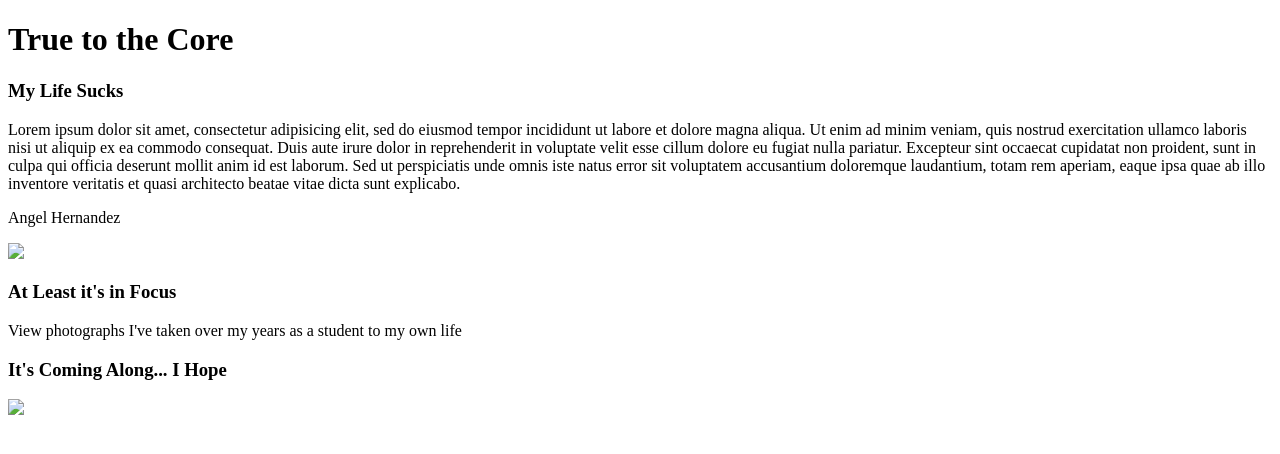
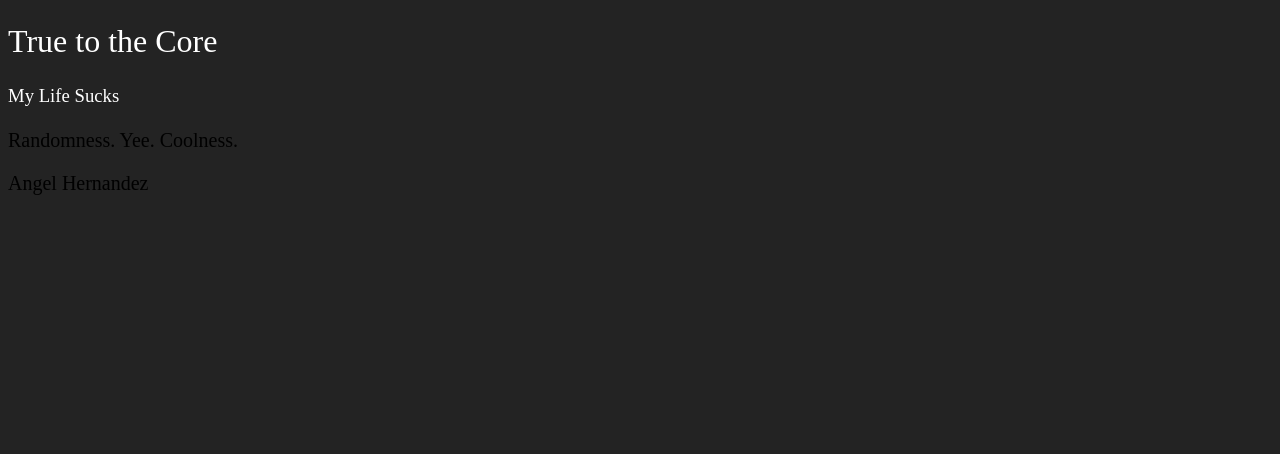
Before and after one commit to Juli1323/JuliBoii_Website, a plain HTML site: page index.html in a window 1280 px wide. Drawn offline with Linux system fonts and the light colour scheme.

Commit message:
Major Edits
I had a change in direction, decided to reduce the amount of words on the main page; focus more on the media and layout.

```diff
--- a/index.html
+++ b/index.html
@@ -6,23 +6,17 @@
     <link href="style.css" rel="stylesheet" type="text/css">
 </head>
 <body>
-  <div id="sildeheader">
+  <div class="sildeheader">
     <h1>True to the Core</h1>
   </div>
-  <div id="content_1">
+  <div class="content_1">
     <h3>My Life Sucks</h3>
-      <p>Lorem ipsum dolor sit amet, consectetur adipisicing elit, sed do eiusmod tempor incididunt ut labore et dolore magna aliqua. Ut enim ad minim veniam, quis nostrud exercitation ullamco laboris nisi ut aliquip ex ea commodo consequat. Duis aute irure dolor in reprehenderit in voluptate velit esse cillum dolore eu fugiat nulla pariatur. Excepteur sint occaecat cupidatat non proident, sunt in culpa qui officia deserunt mollit anim id est laborum.
-      Sed ut perspiciatis unde omnis iste natus error sit voluptatem accusantium doloremque laudantium, totam rem aperiam, eaque ipsa quae ab illo inventore veritatis et quasi architecto beatae vitae dicta sunt explicabo.</p>
+      <p>Randomness. Yee. Coolness.</p>
       <p>Angel Hernandez</p>
   </div>
-  <div id="content_2">
-    <img src="...">
-    <h3>At Least it's in Focus</h3>
-      <p>View photographs I've taken over my years as a student to my own life</p>
+  <div>
+
   </div>
-  <div id="content_slider1">
-    <h3>It's Coming Along... I Hope</h3>
-      <img src="...">
-  </div>
+
 </body>
 </html>
--- a/style.css
+++ b/style.css
@@ -1,5 +1,13 @@
-<style>
-  p {
-  font-size: 20px;
-  }
-</style>
+html{
+    background: #232323
+}
+
+h1, h2, h3, h4, h5, h6 {
+    color: #ffffff;
+    font-weight: 500;
+    line-height: 1.3;
+}
+
+p {
+    font-size: 20px;
+}
```
